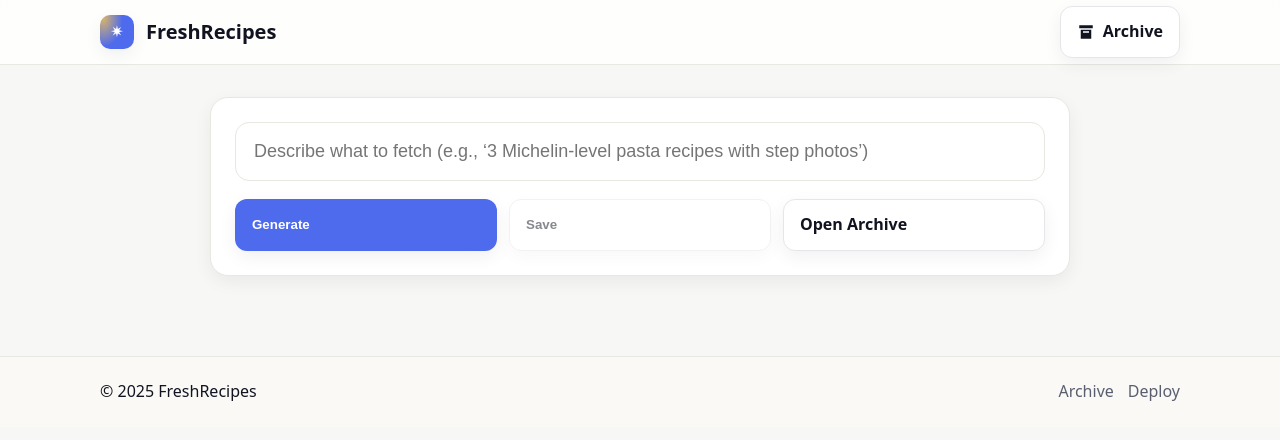
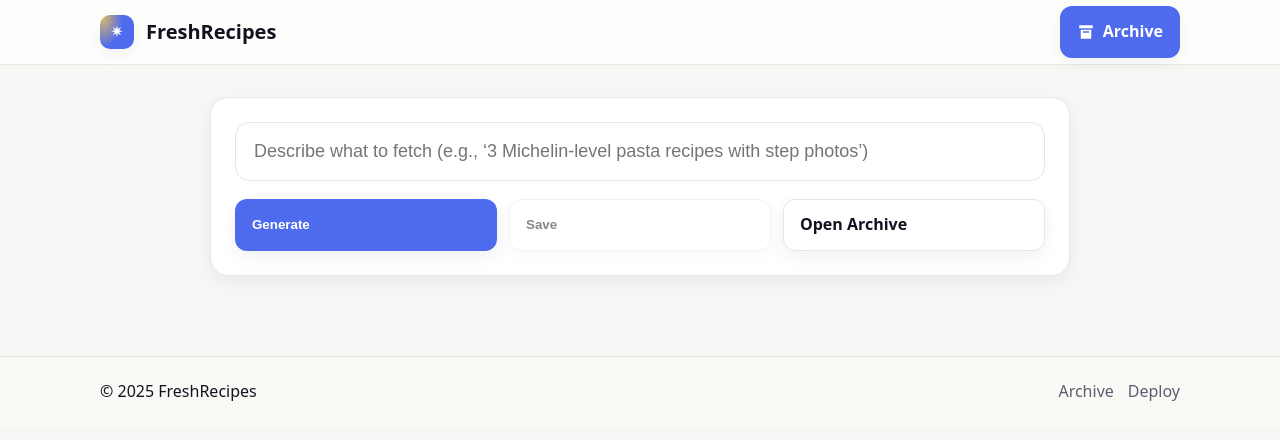
Before and after one commit to Apttyman/freshrecipes, a Next.js app: page / in a window 1280 px wide. Shown: the top 440 px of the page. Built offline with nearby package versions, Linux system fonts and the light colour scheme.

Commit message:
Update layout.tsx

```diff
--- a/app/layout.tsx
+++ b/app/layout.tsx
@@ -6,7 +6,7 @@ import { Playfair_Display } from 'next/font/google'
 const playfair = Playfair_Display({
   subsets: ['latin'],
   display: 'swap',
-  weight: ['400', '600', '700', '800', '900'],
+  weight: ['400', '700', '800', '900'],
   variable: '--font-playfair',
 })
 
@@ -26,9 +26,11 @@ export default function RootLayout({ children }: { children: React.ReactNode })
               <span className="brand-text">FreshRecipes</span>
             </a>
             <nav className="header-actions">
-              <a className="btn btn-ghost" href="/archive">
-                <svg width="18" height="18" viewBox="0 0 24 24" aria-hidden><path d="M3 3h18v4H3V3zm2 6h14v12H5V9zm3 2v2h8v-2H8z" fill="currentColor"/></svg>
-                <span>Archive</span>
+              <a className="btn btn-outline" href="/archive">
+                <svg width="18" height="18" viewBox="0 0 24 24" aria-hidden>
+                  <path d="M3 3h18v4H3V3zm2 6h14v12H5V9zm3 2v2h8v-2H8z" fill="currentColor"/>
+                </svg>
+                Archive
               </a>
             </nav>
           </div>
```
